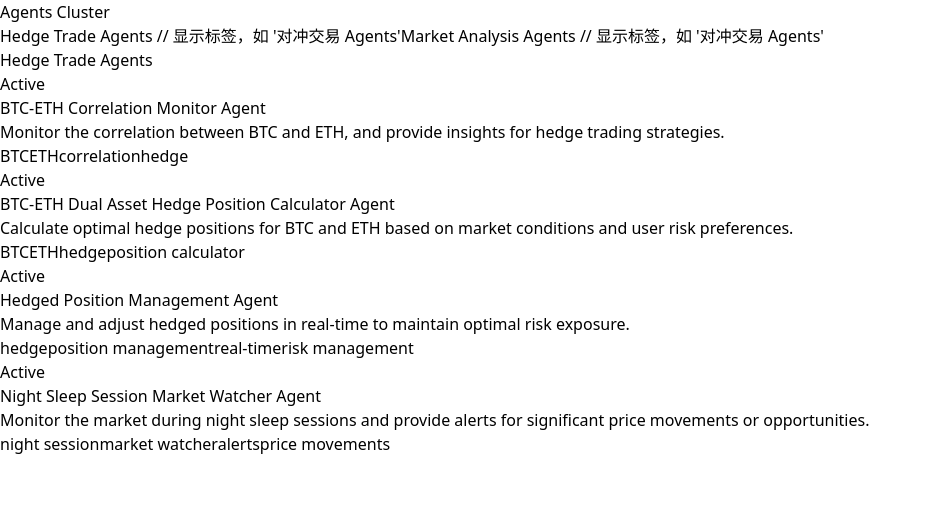
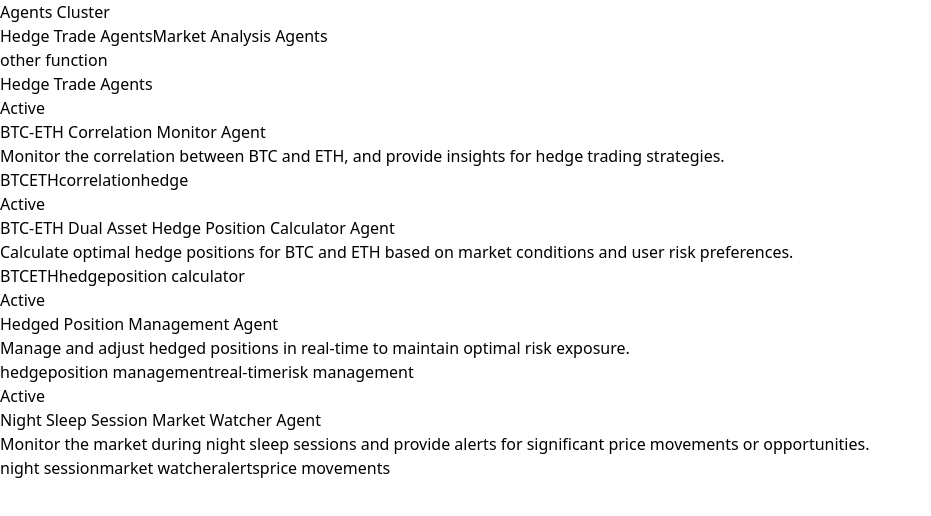
Before and after one commit to zoeycodefun/Agents_cluster_website, a React (Vite) app: page / in a window 1280 px wide. Shown: the top 516 px of the page, without its empty margins (0-931 px from the left). Built offline with nearby package versions, Linux system fonts and the light colour scheme.

Commit message:
update 2016.2.10

```diff
--- a/src/configs/app_config.ts
+++ b/src/configs/app_config.ts
@@ -90,5 +90,5 @@ export const categories: Category[] = [
 
 // helper function
 export const getCategoryByPath = (path: string): Category | undefined => {
-    return cateogories.find(category => category.path === path);
+    return categories.find(category => category.path === path);
 }
--- a/src/layout/layout_components/agents_pages_navigation.tsx
+++ b/src/layout/layout_components/agents_pages_navigation.tsx
@@ -1,54 +1,37 @@
-// ‼️
-
 import React from 'react';
 import { NavLink } from 'react-router-dom';
-import { categories } from '../../configs/app_config';  // 导入类别配置
+import { categories } from '../../configs/app_config';
 
 const AgentsPagesNavigation: React.FC = () => {
     return (
-    <nav className="w-full bg-white/70 backdrop-blur-md border-b border-gray-200 sticky top-0 z-50">
-      {/*
-        导航容器：毛玻璃效果 (bg-white/70 + backdrop-blur-md)
-        固定顶部，z-50确保在其他元素之上
-      */}
-      <div className="max-w-7xl mx-auto px-4 sm:px-6 lg:px-8">
-        <div className="flex items-center justify-between h-16">
-          {/* 品牌/Logo区域（可选扩展） */}
-          <div className="flex-shrink-0">
-            <h1 className="text-xl font-bold text-gray-900">Agents Cluster</h1>
-          </div>
-
-          {/* 导航链接区域：水平滚动（类别多时） */}
-          <div className="flex space-x-4 overflow-x-auto scrollbar-hide">
-            {/*
-              动态生成导航链接：从categories配置
-              使用NavLink，支持选中状态
-            */}
+        <nav className=''>
+            <div className=''>
+                {/** title */}
+                <span className=''>
+                    Agents Cluster
+                </span>
+                {/** navigation links */}
+                <div className=''>
                     {categories.map((category) => (
                         <NavLink
                         key={category.id}
-                to={category.path}  // 路由路径，如 '/hedge-trade'
-                className={({ isActive }) =>
-                  `px-4 py-2 rounded-md text-sm font-medium transition-colors duration-200 whitespace-nowrap ${
-                    isActive
-                      ? 'bg-orange-100 text-orange-800'  // 选中：淡橙色背景
-                      : 'text-gray-700 hover:bg-gray-100 hover:text-gray-900'  // 未选中：灰色，hover效果
-                  }`
-                }
+                        to={category.path}
+                        className={({isActive}) =>
+                            `
+                        ${isActive ? 'bg-orange-100 text-orange-800' : 'text-gray-700 hover:bg-orange-50 hover:text-gray-800'}
+                        `}
                         >
-                {category.label}  // 显示标签，如 '对冲交易 Agents'
+                            {category.label}
                         </NavLink>
                     ))}
                 </div>
-
-          {/* 右侧操作区（预留，如搜索、用户菜单） */}
-          <div className="flex-shrink-0">
-            {/* 未来添加： <button>搜索</button> */}
-          </div>
+                {/** functional zone */}
+                <div className=''>
+                    {/* future functional components */}
+                    <span>other function</span>
                 </div>
             </div>
         </nav>
     );
 };
-
 export default AgentsPagesNavigation;
```
Lines whose indentation alone changed are shown as unchanged.
